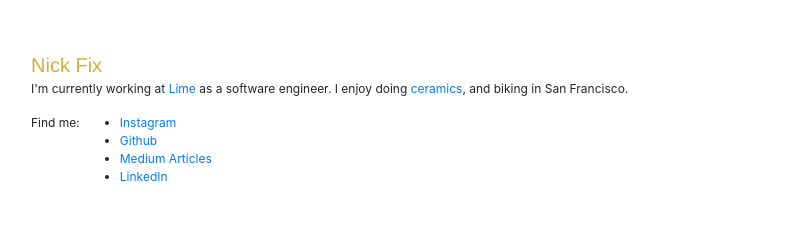
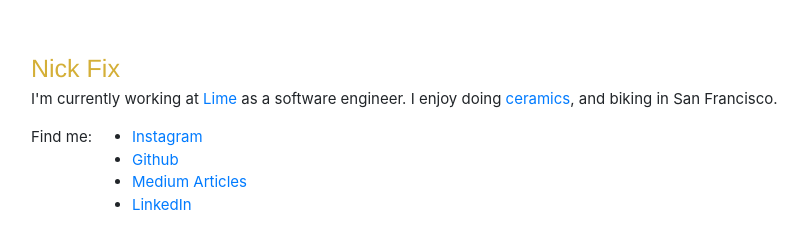
Before and after one commit to njfix6/fix_personal, a plain HTML site: page index.html in a window 1280 px wide. Shown: the whole page, without its empty margins (39-847 px from the left). Drawn offline with nearby package versions, Linux system fonts and the light colour scheme.

Commit message:
bigger font

```diff
--- a/css/main.css
+++ b/css/main.css
@@ -1,11 +1,11 @@
 body {
 	/* background-color:  #D4AF37;; */
-	font-size: 12px;
+	font-size: 15px;
 	margin-top: 50px;
 }
 
 .bigname {
-	font-size: 20px;
+	font-size: 25px;
 	font-family: "Helvetica Neue", Helvetica, Arial, sans-serif;
 	color: #D4AF37;
 	/* margin-bottom: ; */
```
